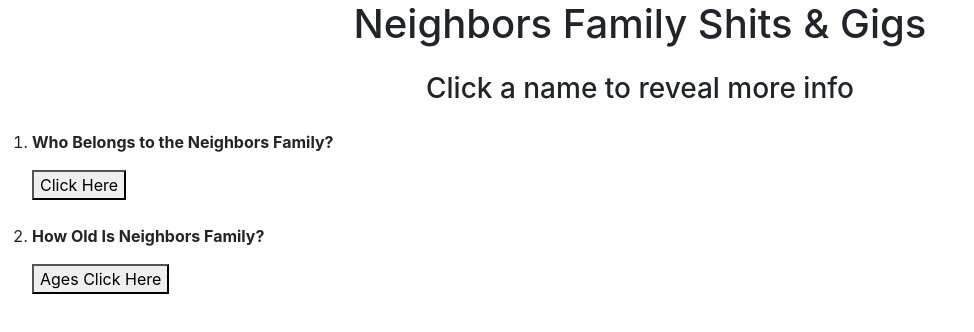
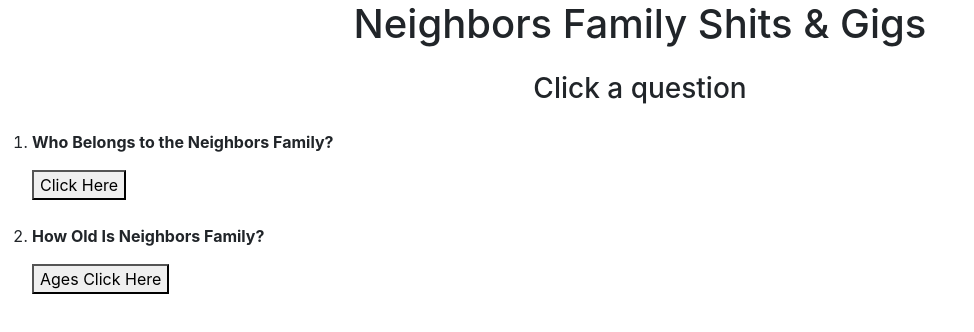
Before and after one commit to bneighbs6/engineering-playground, a React (Create React App) app: page / in a window 1280 px wide. Shown: the top 332 px of the page, without its empty margins (0-974 px from the left). Built offline with nearby package versions, Linux system fonts and the light colour scheme.

Commit message:
Reset Header for entire website. Need to fix it for specific pages

```diff
--- a/src/App.js
+++ b/src/App.js
@@ -46,8 +46,11 @@ function App() {
   return (
     <Router>
       <Routes>
-        <Route element={<Header />} />
-        <Route exact={true} path="/" element={<Home />} />
+        <Route exact={true} path="/" element={
+          <div>
+            <Home />
+          </div>
+        } />
         <Route path="/family-ages" element={
           <div>
             <Header />
--- a/src/Components/web-pages/Header.jsx
+++ b/src/Components/web-pages/Header.jsx
@@ -1,12 +1,8 @@
 import React from "react"
 
-// This fx will create a different header for the top of each web page
+// This fx will create a header for the top of each web page
 function Header(path) {
-    if (path="/family-members") {
-        return <h3 className="text-center m-4">Click a name to reveal more info</h3>
-    } else if (path="/") {
-        return <h3 className="text-center m-4">Click a question</h3>
-    }
+    return <h3 className="text-center m-4">Click a question</h3>
 }
 
 export default Header;
--- a/src/Components/web-pages/Home.jsx
+++ b/src/Components/web-pages/Home.jsx
@@ -8,9 +8,7 @@ function Home() {
         <div className="home-page">
             <div className="header-title text-center">
                 <h1>Neighbors Family Shits & Gigs</h1>
-            </div>
-            <div className="header">
-                <Header />
+                {<Header />}
             </div>
             <ol>
             <li>
```
